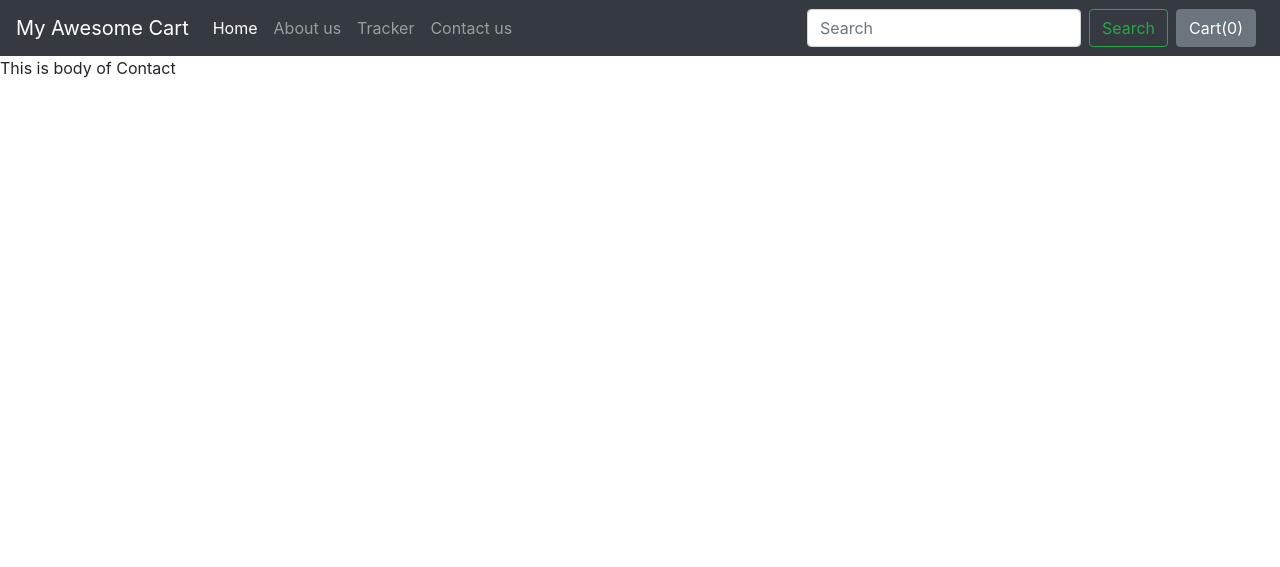
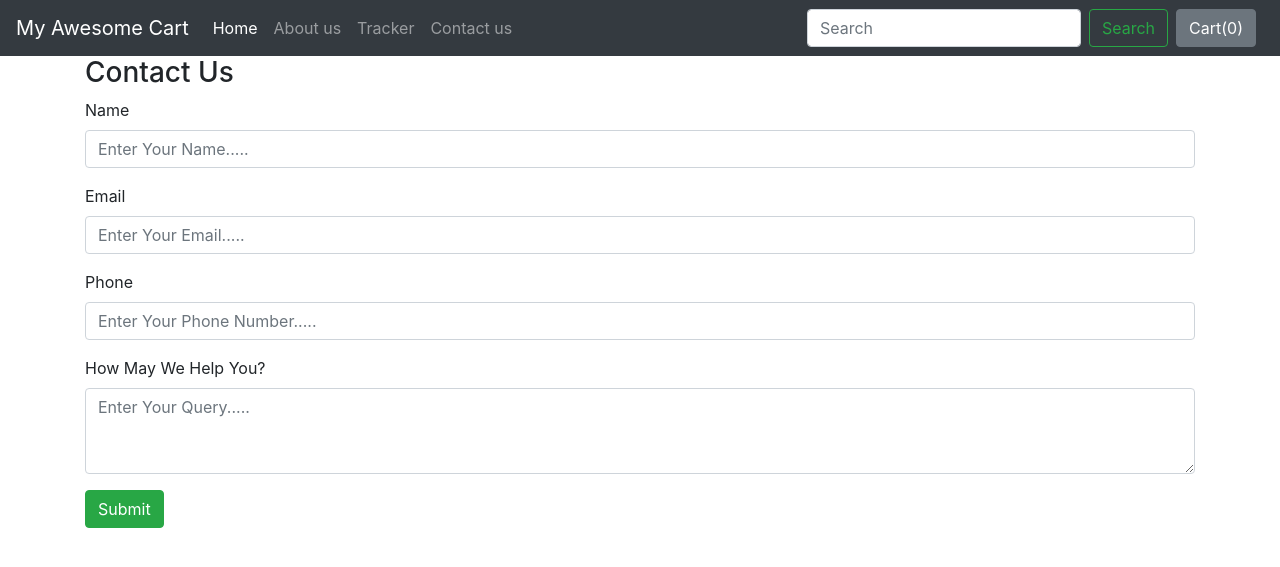
Before and after one commit to yuvipython/DjangoCWH, a Django app: page /shop/contact/ in a window 1280 px wide. Shown: the top 567 px of the page. Run offline with Django 3.2, Linux system fonts and the light colour scheme; some libraries are stand-ins or nearby versions.

Commit message:
Contact page, database #42

```diff
--- a/ECommerceBlog/shop/admin.py
+++ b/ECommerceBlog/shop/admin.py
@@ -3,5 +3,7 @@ from django.contrib import admin
 # Register your models here.
 
 from .models import Product
+from .models import Contact
 
 admin.site.register(Product)
+admin.site.register(Contact)
--- a/ECommerceBlog/shop/templates/shop/contact.html
+++ b/ECommerceBlog/shop/templates/shop/contact.html
@@ -1,4 +1,30 @@
 {% extends 'shop/basic.html' %}
 
 {% block title%} Contact{% endblock %}
-{% block body %} This is body of Contact {% endblock %}
+{% block body %}
+<div class="container">
+    <h3>Contact Us</h3>
+    <form action="/shop/contact/" method="post"> {% csrf_token %}
+  <div class="form-group">
+    <label for="name">Name</label>
+    <input type="text" class="form-control" id="name" name="name" placeholder="Enter Your Name.....">
+  </div>
+  <div class="form-group">
+    <label for="email">Email</label>
+    <input type="email" class="form-control" id="email" name="email" placeholder="Enter Your Email.....">
+  </div>
+  <div class="form-group">
+    <label for="phone">Phone</label>
+    <input type="tel" class="form-control" id="phone" name="phone" placeholder="Enter Your Phone Number.....">
+  </div>
+
+  <div class="form-group">
+    <label for="desc">How May We Help You?</label>
+    <textarea class="form-control" id="desc" name='desc' rows="3" placeholder="Enter Your Query....."></textarea>
+  </div>
+
+  <button type="submit" class="btn btn-success">Submit</button>
+</form>
+
+</div>
+{% endblock %}
--- a/ECommerceBlog/shop/views.py
+++ b/ECommerceBlog/shop/views.py
@@ -9,7 +9,7 @@ from django.shortcuts import render
 # Create your views here.
 from django.http import HttpResponse
 
-from .models import Product
+from .models import Product, Contact
 
 
 def index(request):
@@ -38,6 +38,14 @@ def about(request):
 
 
 def contact(request):
+    if request.method == 'POST':
+        name = request.POST.get('name', '')
+        email = request.POST.get('email', '')
+        phone = request.POST.get('phone', '')
+        desc = request.POST.get('desc', '')
+        contact = Contact(name=name, email=email, phone=phone, desc=desc)
+        contact.save()
+
     return render(request, 'shop/contact.html')
 
 
```
Also changed, not shown: ECommerceBlog/shop/models.py (+12 -0 lines), ECommerceBlog/db.sqlite3, ECommerceBlog/shop/migrations/0002_contact.py (added).
